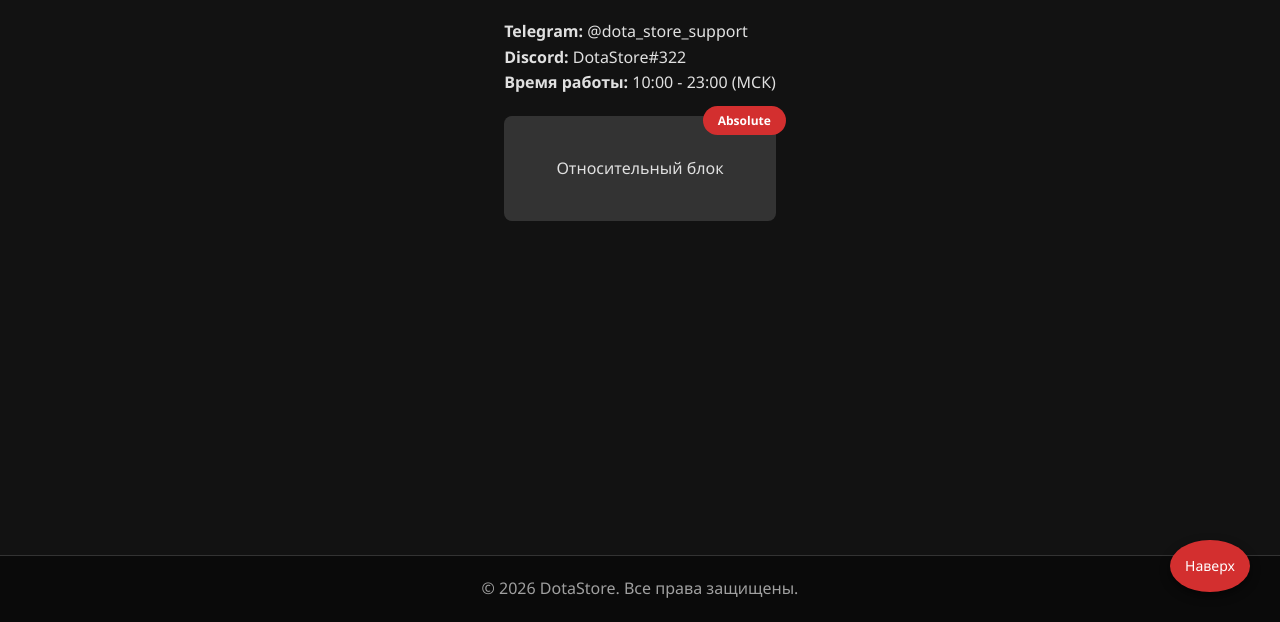
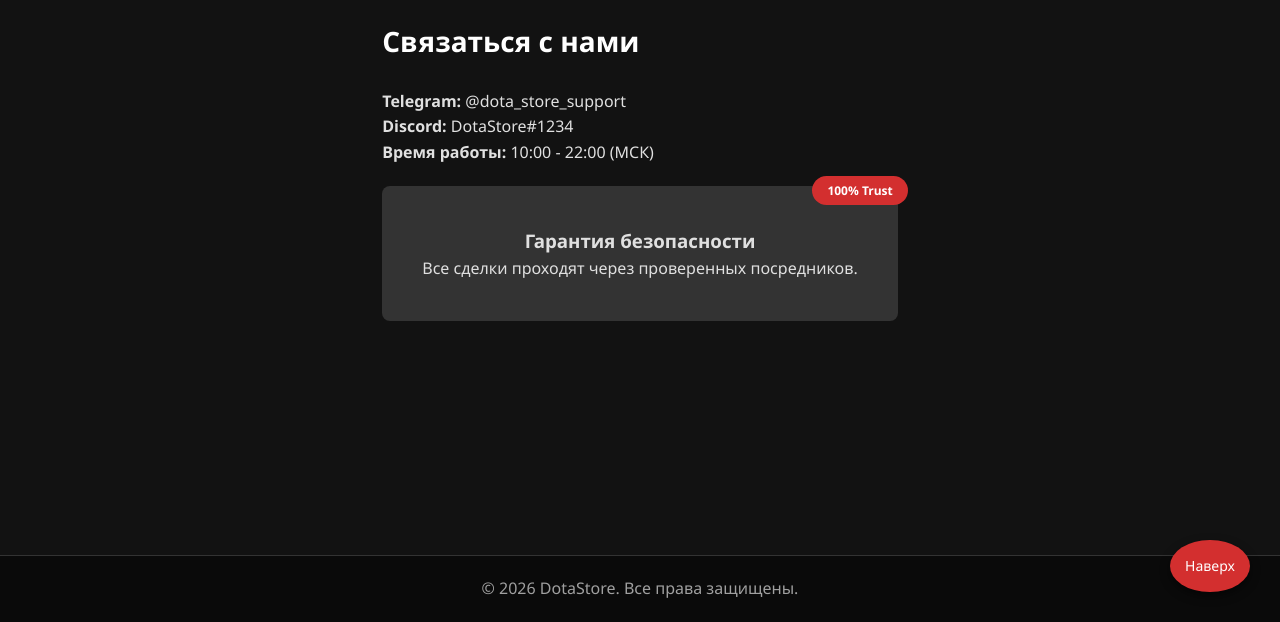
Before and after one commit to foidkiller993/kr1-dota-store, a plain HTML site: page contacts.html in a window 1280 px wide. Shown: the part 178-800 px from the top of the page. Drawn offline with Linux system fonts and the light colour scheme.

Commit message:
Update contacts.html

```diff
--- a/contacts.html
+++ b/contacts.html
@@ -5,6 +5,7 @@
     <meta name="viewport" content="width=device-width, initial-scale=1.0">
     <title>Dota 2 Store | Контакты</title>
     <link rel="stylesheet" href="css/style.css">
+    <link rel="stylesheet" href="css/responsive.css">
 </head>
 <body>
 
@@ -26,20 +27,23 @@
 
         <div class="contacts-wrapper">
             <div class="contact-info">
+                <h2 class="section-title">Связаться с нами</h2>
                 <p><strong>Telegram:</strong> @dota_store_support</p>
-                <p><strong>Discord:</strong> DotaStore#322</p>
-                <p><strong>Время работы:</strong> 10:00 - 23:00 (МСК)</p>
+                <p><strong>Discord:</strong> DotaStore#1234</p>
+                <p><strong>Время работы:</strong> 10:00 - 22:00 (МСК)</p>
             </div>
 
             <div class="position-demo">
                 <div class="relative-box">
-                    Относительный блок
-                    <div class="absolute-badge">Absolute</div>
+                    <h3>Гарантия безопасности</h3>
+                    <p>Все сделки проходят через проверенных посредников.</p>
+                    <div class="absolute-badge">100% Trust</div>
+                </div>
             </div>
         </div>
     </main>
-<!-- Фиксированная кнопка "Наверх" -->
-<div class="fixed-btn" id="scrollTopBtn">Наверх</div>
+
+    <div class="fixed-btn" id="scrollTopBtn">Наверх</div>
 
     <footer class="footer">
         <div class="container">
@@ -47,5 +51,6 @@
         </div>
     </footer>
 
+    <script src="js/script.js"></script>
 </body>
 </html>
```
